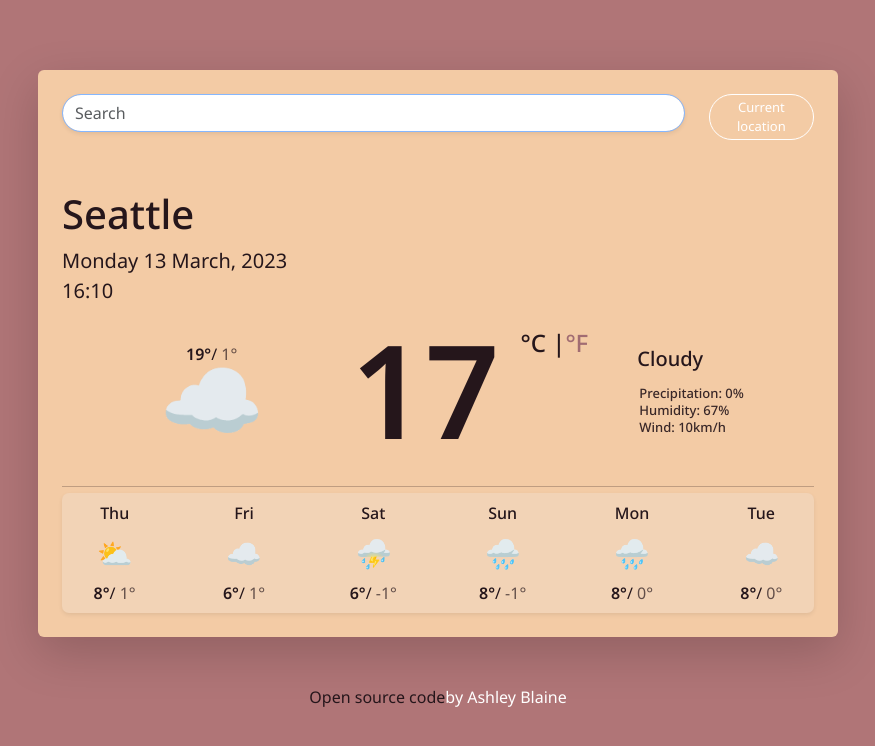
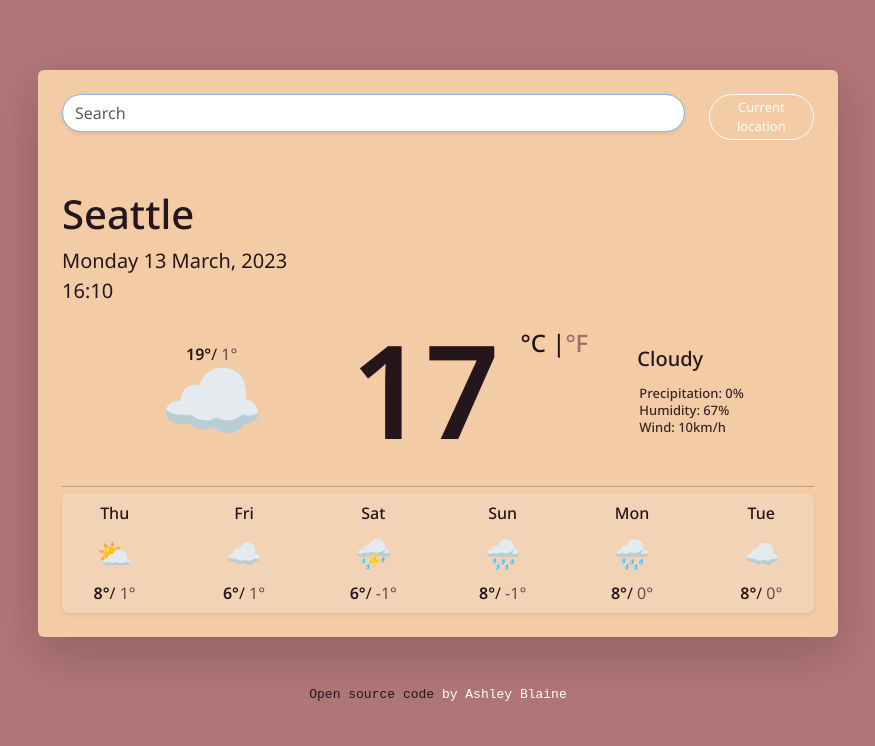
Before and after one commit to a-blaine/weather-app-project, a plain HTML site: page index.html in a window 1280 px wide. Shown: the whole page, without its empty margins (202-1077 px from the left). Drawn offline with nearby package versions, Linux system fonts and the light colour scheme.

Commit message:
Added target attribute to href and updated CSS for footer

```diff
--- a/index.html
+++ b/index.html
@@ -124,9 +124,10 @@
       </div>
     </div>
     <div class="footer">
-      <a href="https://github.com/a-blaine/weather-app-project"
+      <a href="https://github.com/a-blaine/weather-app-project" target="_blank"
         >Open source code</a
-      >by Ashley Blaine
+      >
+      by Ashley Blaine
     </div>
     <script src="script/app.js"></script>
   </body>
--- a/styles/appstyle.css
+++ b/styles/appstyle.css
@@ -141,6 +141,10 @@ button.btn:hover {
 .footer {
   color: #fff;
   text-align: center;
+  font-family: monospace;
+  font-size: 13px;
+  margin-top: 0;
+  margin-bottom: 20px;
   transition: all 200ms ease;
 }
 .footer a:hover {
```
